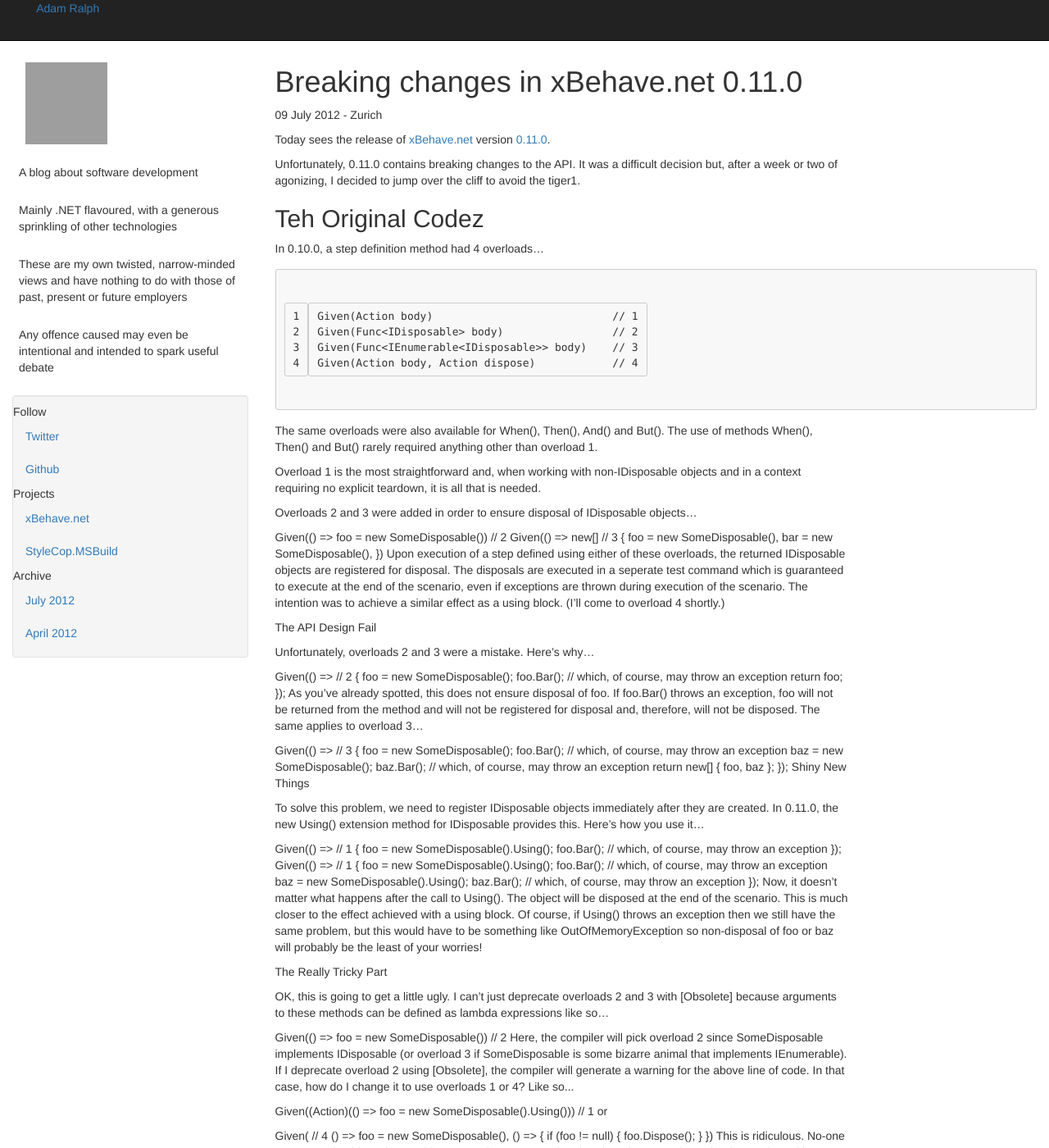
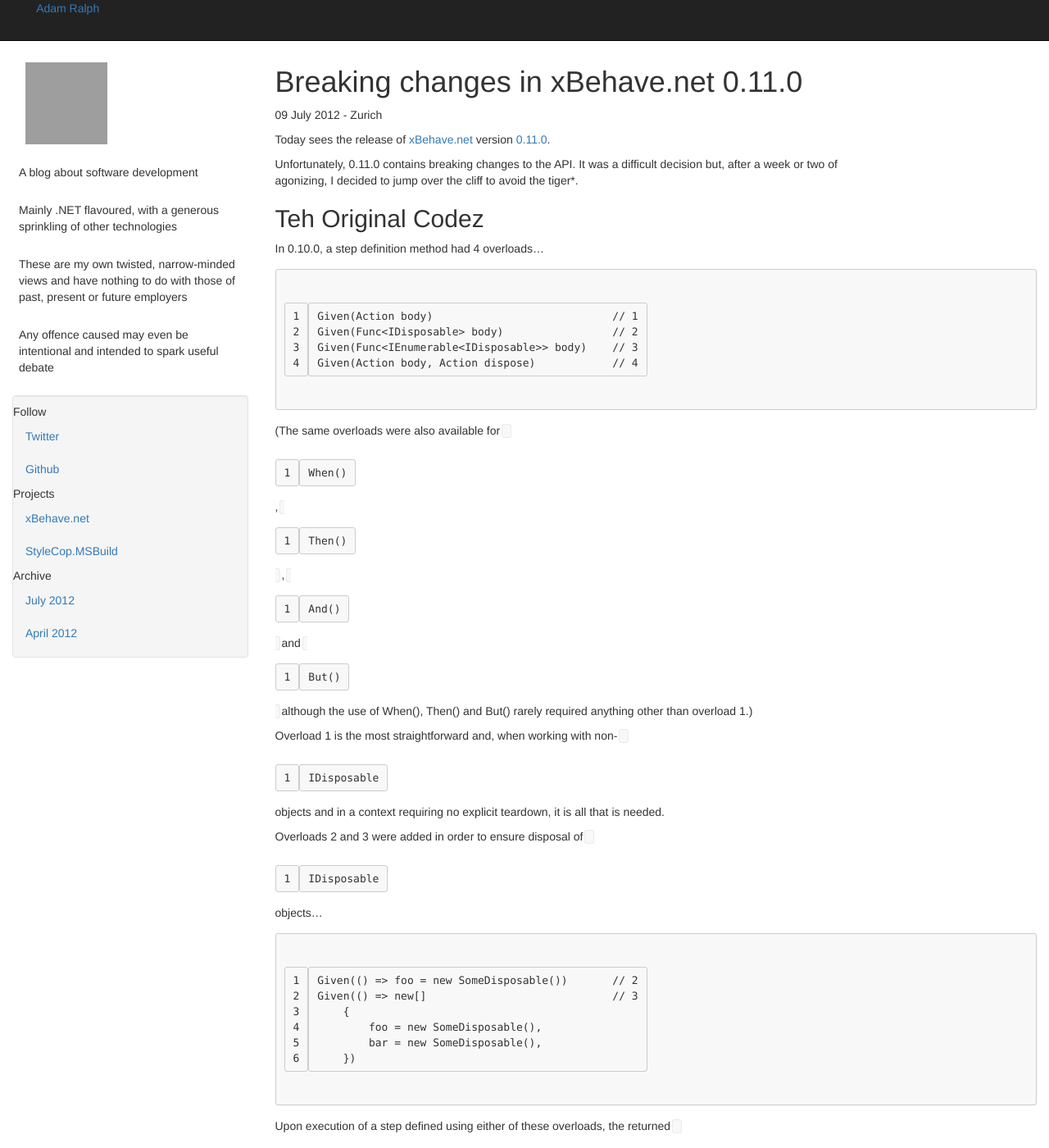
Before and after one commit to adamralph/adamralph.github.com, a Jekyll site: the page built from _posts/2012-07-09-breaking-changes-in-xbehave-net-0-11-0.md, in a window 1280 px wide and 1400 px high. Shown: the whole window at 82% size. Built offline with Jekyll 4.4.1, drawn with Linux system fonts in a browser that asks for light colours; nearby versions of some CDN libraries; library files that are not in the unit come from our copies; Markdown is read by kramdown in place of the engine named in the settings; some of the changed text lies outside the part shown; grey boxes are pictures that could not be loaded.

Commit message:
post 2 formatting

```diff
--- a/_posts/2012-07-09-breaking-changes-in-xbehave-net-0-11-0.md
+++ b/_posts/2012-07-09-breaking-changes-in-xbehave-net-0-11-0.md
@@ -7,7 +7,7 @@
 
 Today sees the release of [xBehave.net](https://bitbucket.org/adamralph/xbehave.net) version [0.11.0](https://nuget.org/packages/Xbehave/0.11.0).
 
-Unfortunately, 0.11.0 contains breaking changes to the API. It was a difficult decision but, after a week or two of agonizing, I decided to jump over the cliff to avoid the tiger1.
+Unfortunately, 0.11.0 contains breaking changes to the API. It was a difficult decision but, after a week or two of agonizing, I decided to jump over the cliff to avoid the tiger*.
 
 ##Teh Original Codez
 
@@ -18,19 +18,20 @@
 	Given(Func<IEnumerable<IDisposable>> body)    // 3
 	Given(Action body, Action dispose)            // 4
 
-The same overloads were also available for When(), Then(), And() and But(). The use of methods When(), Then() and But() rarely required anything other than overload 1.
+(The same overloads were also available for `When()`, `Then()`, `And()` and `But()` although the use of When(), Then() and But() rarely required anything other than overload 1.)
 
-Overload 1 is the most straightforward and, when working with non-IDisposable objects and in a context requiring no explicit teardown, it is all that is needed.
+Overload 1 is the most straightforward and, when working with non-`IDisposable` objects and in a context requiring no explicit teardown, it is all that is needed.
 
-Overloads 2 and 3 were added in order to ensure disposal of IDisposable objects...
+Overloads 2 and 3 were added in order to ensure disposal of `IDisposable` objects...
 
-Given(() => foo = new SomeDisposable())       // 2
-Given(() => new[]                             // 3
-    {
-        foo = new SomeDisposable(),
-        bar = new SomeDisposable(),
-    })
-Upon execution of a step defined using either of these overloads, the returned IDisposable objects are registered for disposal. The disposals are executed in a seperate test command which is guaranteed to execute at the end of the scenario, even if exceptions are thrown during execution of the scenario. The intention was to achieve a similar effect as a using block. (I'll come to overload 4 shortly.)
+	Given(() => foo = new SomeDisposable())       // 2
+	Given(() => new[]                             // 3
+	    {
+	        foo = new SomeDisposable(),
+	        bar = new SomeDisposable(),
+	    })
+
+Upon execution of a step defined using either of these overloads, the returned `IDisposable` objects are registered for disposal. The disposals are executed in a seperate test command which is guaranteed to execute at the end of the scenario, even if exceptions are thrown during execution of the scenario. The intention was to achieve a similar effect as a `using` block. (I'll come to overload 4 shortly.)
 
 The API Design Fail
 
```
Also changed, not shown: other parts of _posts/2012-07-09-breaking-changes-in-xbehave-net-0-11-0.md (+1 -1 lines).
